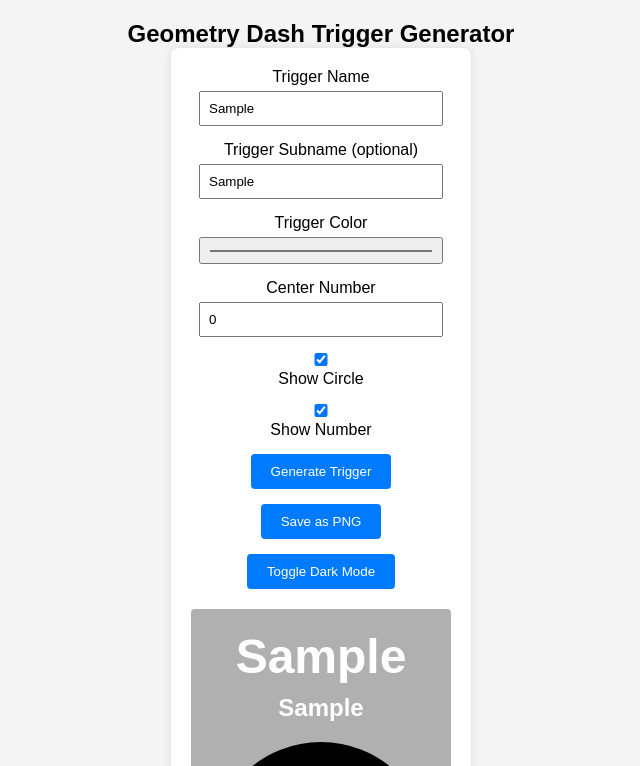
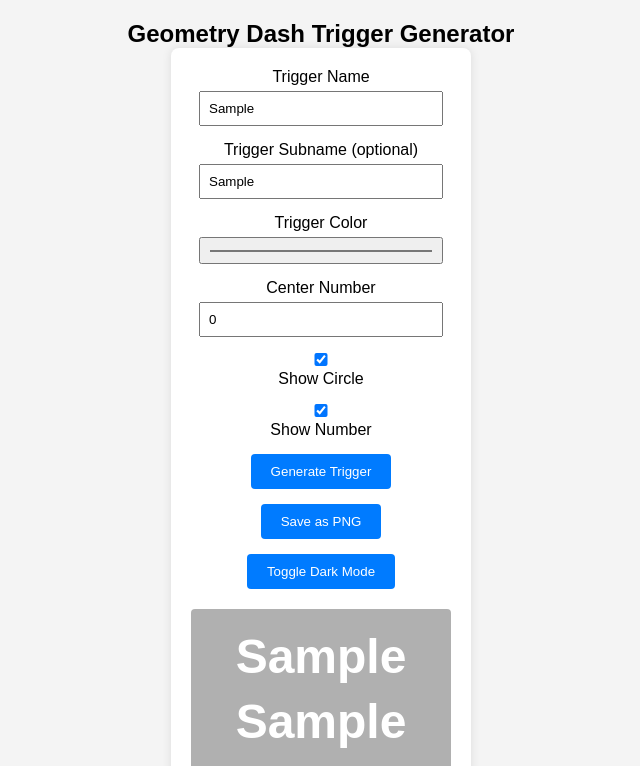
Before and after one commit to TZRPGD/tzrpgd.github.io, a plain HTML site: page index.html in a window 1280 px wide. Both pictures are taken after typing "Sample", "Sample" into the empty fields and a click on the button "Generate Trigger". Shown: the top 766 px of the page, without its empty margins (319-959 px from the left). Drawn offline with nearby package versions, Linux system fonts and the light colour scheme; a web font is replaced by a local one.

Commit message:
Second line fix, no dark mode transition

```diff
--- a/index.html
+++ b/index.html
@@ -95,15 +95,8 @@
                 -4px 0 0 #000, 4px 0 0 #000,
                 0 -4px 0 #000, 0 4px 0 #000; /* Thicker black outline with 4px offset */
         }
-        .trigger-name {
-            font-size: 48px; /* Larger font size */
-            font-weight: bold;
-            margin-bottom: 10px;
-            color: white;
-            font-family: 'Pusab', Arial, sans-serif;
-        }
-        .trigger-subname {
-            font-size: 24px; /* Larger font size */
+        .trigger-name, .trigger-subname {
+            font-size: 48px; /* Same size for both lines */
             font-weight: bold;
             margin-bottom: 10px;
             color: white;
```
